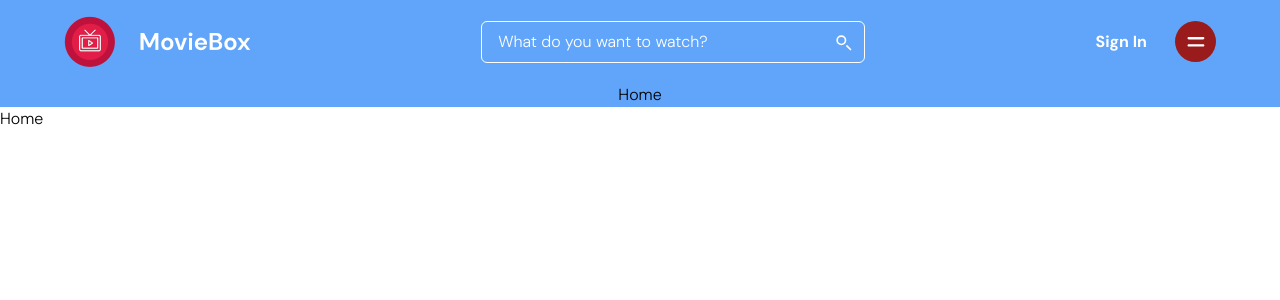
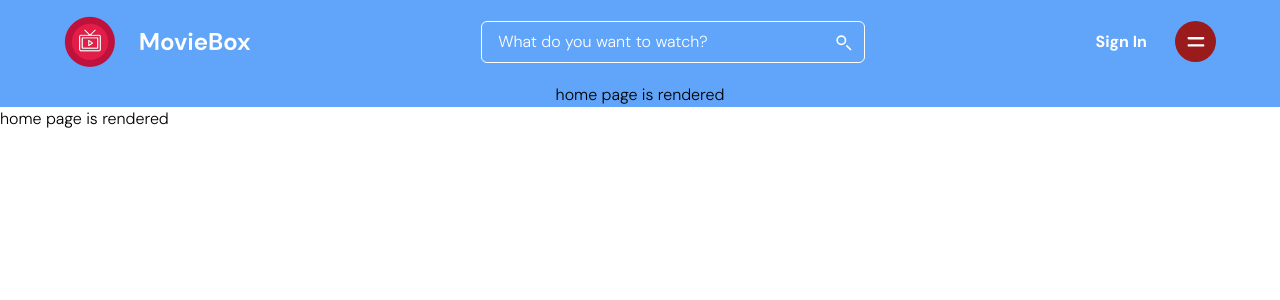
Before and after one commit to Jovicy/stage-2, a React (Create React App) app: page / in a window 1280 px wide. Shown: the top 300 px of the page. Built offline with nearby package versions, Linux system fonts and the light colour scheme; no server answers; the HTML template or start-up script is replaced by a standard one.

Commit message:
resolving issues before deploying

```diff
--- a/src/pages/home/Home.js
+++ b/src/pages/home/Home.js
@@ -1,8 +1,17 @@
-import React from 'react'
+import React, { useEffect } from 'react'
 
 const Home = () => {
+
+    useEffect(() => {
+        fetch("https://api.themoviedb.org/3/movie/popular?api_key=2c32c5748ed591a2830d0caf372626aa&language=en-US")
+        .then(res => res.json())
+        .then(data  => console.log(data))
+    }, [])
+
   return (
-    <div>Home</div>
+    <div>
+        home page is rendered
+    </div>
   )
 }
 
```
